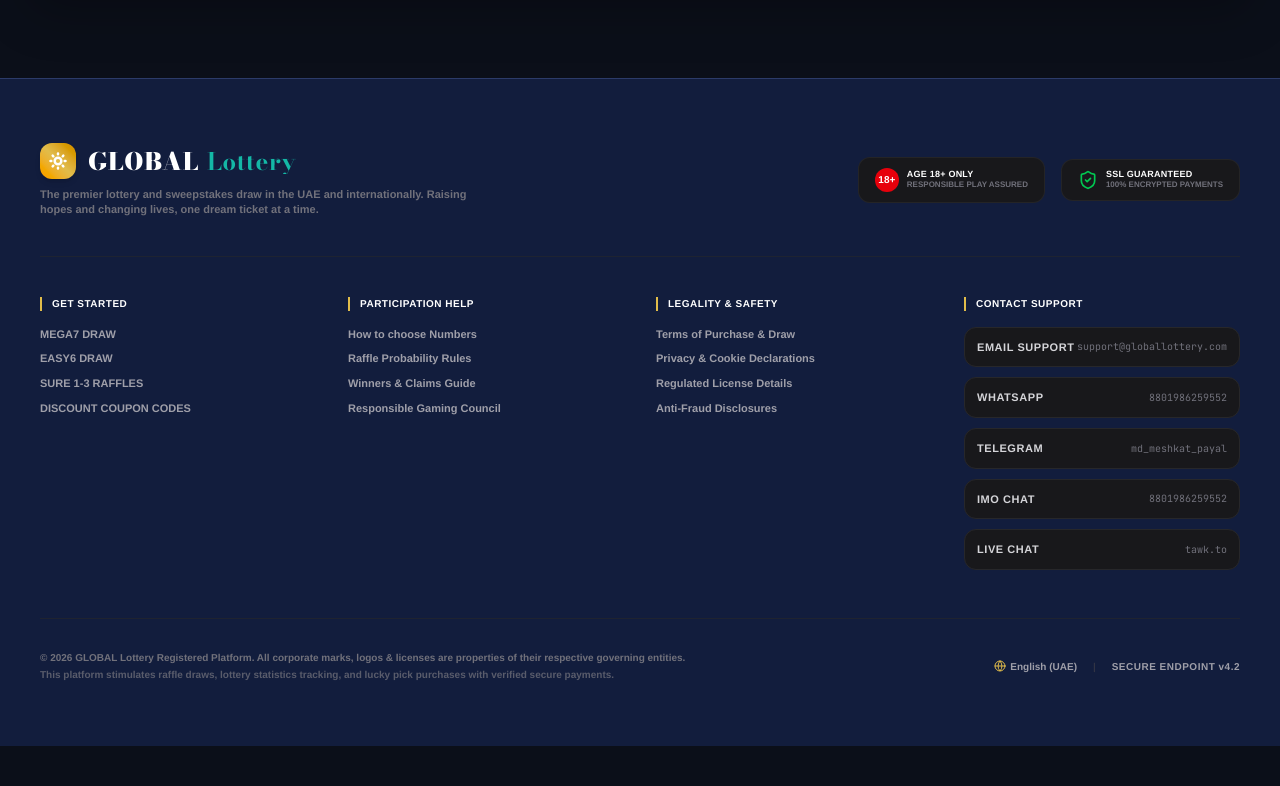
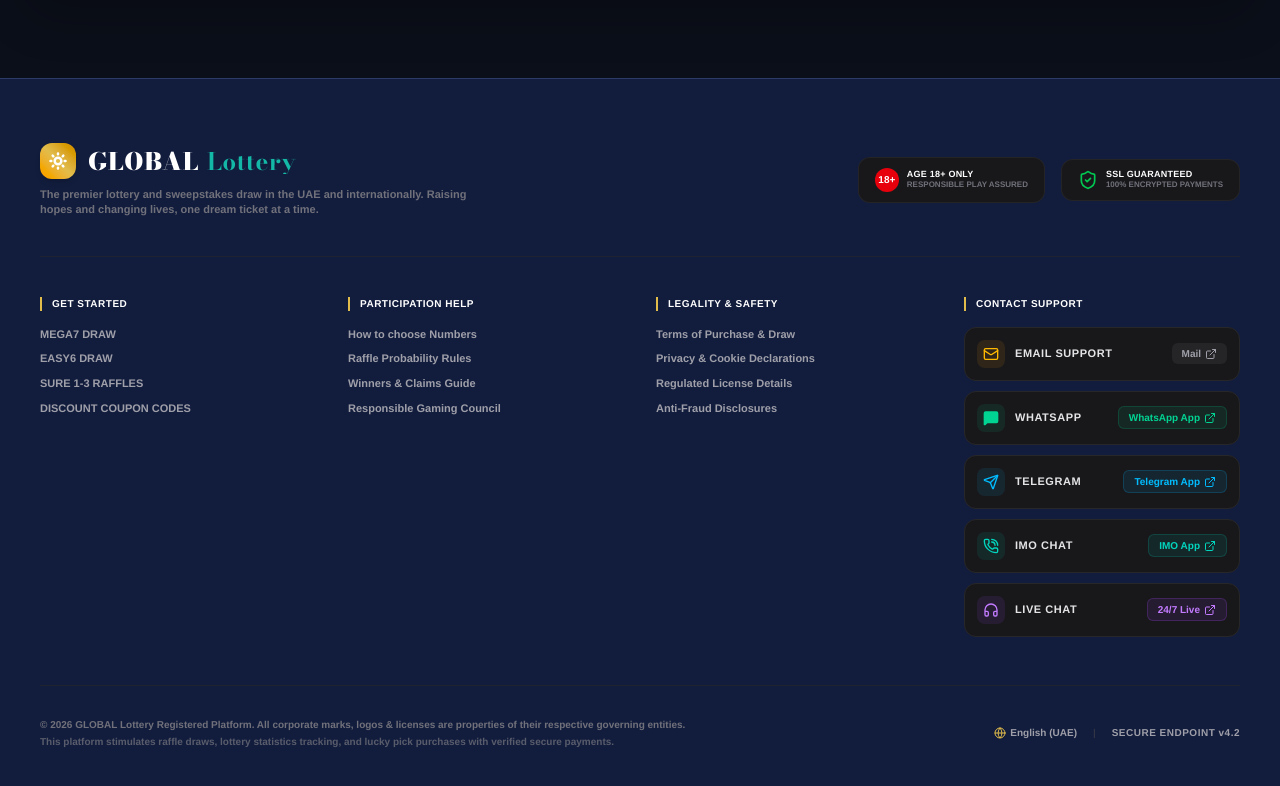
Before and after one commit to Payalyt/GOLOBAL-LOTTERY, a React (Vite) app: page / in a window 1280 px wide. Shown: the part 3627-4413 px from the top of the page. Before the commit the page ends 4373 px from the top, so only its background shows below. Built offline with nearby package versions, Linux system fonts and the light colour scheme; no server answers; the database is empty; a web font is replaced by a local one.

Commit message:
feat: update support contact UI and labels
Refactor support link components to feature modern icons and user-friendly labels, and update live chat and messaging links for better accessibility.

```diff
--- a/src/components/Footer.tsx
+++ b/src/components/Footer.tsx
@@ -1,9 +1,9 @@
 import React, { useState } from 'react';
-import { ShieldCheck, Globe, X, FileText, Landmark, Award, BookOpen, AlertCircle } from 'lucide-react';
+import { ShieldCheck, Globe, X, FileText, Landmark, Award, BookOpen, AlertCircle, Mail, MessageSquare, Send, PhoneCall, Headphones, ExternalLink } from 'lucide-react';
 import { Link } from 'react-router-dom';
 import { useAuth } from '../context/AuthContext';
 import { resolveBannerImage } from './Hero';
-import { formatSupportLink, getDisplaySupportLabel } from '../utils/support';
+import { formatSupportLink } from '../utils/support';
 
 interface DocumentModal {
   title: string;
@@ -409,35 +409,107 @@ export function Footer() {
               {language === 'en' ? 'CONTACT SUPPORT' : 'গ্রাহক সেবা'}
             </h4>
             <div className="flex flex-col gap-2.5">
-              <a href={formatSupportLink('email', siteConfig.footerEmail)} className="bg-zinc-900 border border-zinc-800 hover:border-[#E1BC4A] p-3 rounded-xl flex items-center justify-between text-zinc-300 transition-colors group">
-                <span className="text-[11px] font-black uppercase tracking-wider group-hover:text-white">
-                  {language === 'en' ? 'Email Support' : 'ইমেইল সাপোর্ট'}
+              {/* Email */}
+              <a
+                href={formatSupportLink('email', siteConfig.footerEmail)}
+                className="bg-zinc-900 border border-zinc-800 hover:border-[#E1BC4A] p-3 rounded-xl flex items-center justify-between text-zinc-300 transition-all hover:bg-zinc-800/80 group"
+              >
+                <div className="flex items-center gap-2.5">
+                  <div className="w-7 h-7 rounded-lg bg-amber-500/10 text-amber-400 flex items-center justify-center shrink-0">
+                    <Mail className="w-4 h-4" />
+                  </div>
+                  <span className="text-[11px] font-black uppercase tracking-wider text-zinc-200 group-hover:text-amber-400">
+                    {language === 'en' ? 'Email Support' : 'ইমেইল সাপোর্ট'}
+                  </span>
+                </div>
+                <span className="text-[10px] text-zinc-400 font-bold bg-zinc-800/90 px-2.5 py-1 rounded-md flex items-center gap-1 group-hover:text-amber-300 group-hover:bg-zinc-700 transition-colors">
+                  {language === 'en' ? 'Mail' : 'মেইল'}
+                  <ExternalLink className="w-3 h-3" />
                 </span>
-                <span className="text-[10px] text-zinc-500 font-mono">{getDisplaySupportLabel('email', siteConfig.footerEmail)}</span>
               </a>
-              <a href={formatSupportLink('whatsapp', siteConfig.footerWhatsapp || siteConfig.agentWhatsappLink)} target="_blank" rel="noreferrer" className="bg-zinc-900 border border-zinc-800 hover:border-green-500 p-3 rounded-xl flex items-center justify-between text-zinc-300 transition-colors group">
-                <span className="text-[11px] font-black uppercase tracking-wider group-hover:text-white">
-                  {language === 'en' ? 'WhatsApp' : 'হোয়াটসঅ্যাপ'}
+
+              {/* WhatsApp */}
+              <a
+                href={formatSupportLink('whatsapp', siteConfig.footerWhatsapp || siteConfig.agentWhatsappLink)}
+                target="_blank"
+                rel="noreferrer"
+                className="bg-zinc-900 border border-zinc-800 hover:border-emerald-500 p-3 rounded-xl flex items-center justify-between text-zinc-300 transition-all hover:bg-zinc-800/80 group"
+              >
+                <div className="flex items-center gap-2.5">
+                  <div className="w-7 h-7 rounded-lg bg-emerald-500/10 text-emerald-400 flex items-center justify-center shrink-0">
+                    <MessageSquare className="w-4 h-4 fill-current" />
+                  </div>
+                  <span className="text-[11px] font-black uppercase tracking-wider text-zinc-200 group-hover:text-emerald-400">
+                    {language === 'en' ? 'WhatsApp' : 'হোয়াটসঅ্যাপ'}
+                  </span>
+                </div>
+                <span className="text-[10px] text-emerald-400 font-bold bg-emerald-500/10 border border-emerald-500/20 px-2.5 py-1 rounded-md flex items-center gap-1 group-hover:bg-emerald-500 group-hover:text-white transition-all">
+                  {language === 'en' ? 'WhatsApp App' : 'অ্যাপ খুলুন'}
+                  <ExternalLink className="w-3 h-3" />
                 </span>
-                <span className="text-[10px] text-zinc-500 font-mono">{getDisplaySupportLabel('whatsapp', siteConfig.footerWhatsapp || siteConfig.agentWhatsappLink)}</span>
               </a>
-              <a href={formatSupportLink('telegram', siteConfig.footerTelegram || siteConfig.agentTelegramLink)} target="_blank" rel="noreferrer" className="bg-zinc-900 border border-zinc-800 hover:border-blue-500 p-3 rounded-xl flex items-center justify-between text-zinc-300 transition-colors group">
-                <span className="text-[11px] font-black uppercase tracking-wider group-hover:text-white">
-                  {language === 'en' ? 'Telegram' : 'টেলিগ্রাম'}
+
+              {/* Telegram */}
+              <a
+                href={formatSupportLink('telegram', siteConfig.footerTelegram || siteConfig.agentTelegramLink)}
+                target="_blank"
+                rel="noreferrer"
+                className="bg-zinc-900 border border-zinc-800 hover:border-sky-500 p-3 rounded-xl flex items-center justify-between text-zinc-300 transition-all hover:bg-zinc-800/80 group"
+              >
+                <div className="flex items-center gap-2.5">
+                  <div className="w-7 h-7 rounded-lg bg-sky-500/10 text-sky-400 flex items-center justify-center shrink-0">
+                    <Send className="w-4 h-4" />
+                  </div>
+                  <span className="text-[11px] font-black uppercase tracking-wider text-zinc-200 group-hover:text-sky-400">
+                    {language === 'en' ? 'Telegram' : 'টেলিগ্রাম'}
+                  </span>
+                </div>
+                <span className="text-[10px] text-sky-400 font-bold bg-sky-500/10 border border-sky-500/20 px-2.5 py-1 rounded-md flex items-center gap-1 group-hover:bg-sky-500 group-hover:text-white transition-all">
+                  {language === 'en' ? 'Telegram App' : 'অ্যাপ খুলুন'}
+                  <ExternalLink className="w-3 h-3" />
                 </span>
-                <span className="text-[10px] text-zinc-500 font-mono">{getDisplaySupportLabel('telegram', siteConfig.footerTelegram || siteConfig.agentTelegramLink)}</span>
               </a>
-              <a href={formatSupportLink('imo', siteConfig.footerImo || siteConfig.agentImoLink)} target="_blank" rel="noreferrer" className="bg-zinc-900 border border-zinc-800 hover:border-teal-500 p-3 rounded-xl flex items-center justify-between text-zinc-300 transition-colors group">
-                <span className="text-[11px] font-black uppercase tracking-wider group-hover:text-white">
-                  {language === 'en' ? 'IMO Chat' : 'ইমো চ্যাট'}
+
+              {/* IMO */}
+              <a
+                href={formatSupportLink('imo', siteConfig.footerImo || siteConfig.agentImoLink)}
+                target="_blank"
+                rel="noreferrer"
+                className="bg-zinc-900 border border-zinc-800 hover:border-teal-500 p-3 rounded-xl flex items-center justify-between text-zinc-300 transition-all hover:bg-zinc-800/80 group"
+              >
+                <div className="flex items-center gap-2.5">
+                  <div className="w-7 h-7 rounded-lg bg-teal-500/10 text-teal-400 flex items-center justify-center shrink-0">
+                    <PhoneCall className="w-4 h-4" />
+                  </div>
+                  <span className="text-[11px] font-black uppercase tracking-wider text-zinc-200 group-hover:text-teal-400">
+                    {language === 'en' ? 'IMO Chat' : 'ইমো চ্যাট'}
+                  </span>
+                </div>
+                <span className="text-[10px] text-teal-400 font-bold bg-teal-500/10 border border-teal-500/20 px-2.5 py-1 rounded-md flex items-center gap-1 group-hover:bg-teal-500 group-hover:text-white transition-all">
+                  {language === 'en' ? 'IMO App' : 'ইমো খুলুন'}
+                  <ExternalLink className="w-3 h-3" />
                 </span>
-                <span className="text-[10px] text-zinc-500 font-mono">{getDisplaySupportLabel('imo', siteConfig.footerImo || siteConfig.agentImoLink)}</span>
               </a>
-              <a href={formatSupportLink('livechat', siteConfig.liveChatUrl || siteConfig.footerLiveChat)} target="_blank" rel="noreferrer" className="bg-zinc-900 border border-zinc-800 hover:border-purple-500 p-3 rounded-xl flex items-center justify-between text-zinc-300 transition-colors group">
-                <span className="text-[11px] font-black uppercase tracking-wider group-hover:text-white">
-                  {language === 'en' ? 'Live Chat' : 'লাইভ চ্যাট'}
+
+              {/* Live Chat */}
+              <a
+                href={formatSupportLink('livechat', siteConfig.liveChatUrl || siteConfig.footerLiveChat)}
+                target="_blank"
+                rel="noreferrer"
+                className="bg-zinc-900 border border-zinc-800 hover:border-purple-500 p-3 rounded-xl flex items-center justify-between text-zinc-300 transition-all hover:bg-zinc-800/80 group"
+              >
+                <div className="flex items-center gap-2.5">
+                  <div className="w-7 h-7 rounded-lg bg-purple-500/10 text-purple-400 flex items-center justify-center shrink-0">
+                    <Headphones className="w-4 h-4" />
+                  </div>
+                  <span className="text-[11px] font-black uppercase tracking-wider text-zinc-200 group-hover:text-purple-400">
+                    {language === 'en' ? 'Live Chat' : 'লাইভ চ্যাট'}
+                  </span>
+                </div>
+                <span className="text-[10px] text-purple-400 font-bold bg-purple-500/10 border border-purple-500/20 px-2.5 py-1 rounded-md flex items-center gap-1 group-hover:bg-purple-500 group-hover:text-white transition-all">
+                  {language === 'en' ? '24/7 Live' : '২৪/৭ লাইভ'}
+                  <ExternalLink className="w-3 h-3" />
                 </span>
-                <span className="text-[10px] text-zinc-500 font-mono">{getDisplaySupportLabel('livechat', siteConfig.liveChatUrl || siteConfig.footerLiveChat)}</span>
               </a>
             </div>
           </div>
--- a/src/utils/support.ts
+++ b/src/utils/support.ts
@@ -13,13 +13,13 @@ export function formatSupportLink(
       case 'imo':
         return 'https://imo.im/8801986259552';
       case 'livechat':
-        return '#livechat';
+        return 'https://tawk.to';
     }
   }
 
   const trimmed = val.trim();
 
-  // If already a full http/https URL, use directly!
+  // If already a full http/https URL, return directly
   if (trimmed.startsWith('http://') || trimmed.startsWith('https://')) {
     return trimmed;
   }
@@ -57,32 +57,43 @@ export function getDisplaySupportLabel(
 ): string {
   if (!val || val.trim() === '') {
     switch (type) {
-      case 'email': return 'support@globallottery.com';
-      case 'whatsapp': return '+8801986259552';
-      case 'telegram': return '@md_meshkat_payal';
-      case 'imo': return 'IMO Support';
+      case 'email': return 'Email Support';
+      case 'whatsapp': return 'Open WhatsApp';
+      case 'telegram': return 'Open Telegram';
+      case 'imo': return 'Open IMO App';
       case 'livechat': return '24/7 Agent';
     }
   }
 
   const trimmed = val.trim();
-  if (type === 'email') {
-    return trimmed.replace('mailto:', '');
-  }
-  if (type === 'telegram' && !trimmed.startsWith('http')) {
-    return trimmed.startsWith('@') ? trimmed : `@${trimmed}`;
-  }
+
+  // If it's a raw URL like https://t.me/... or https://wa.me/... NEVER show the raw URL!
   if (trimmed.startsWith('http://') || trimmed.startsWith('https://')) {
-    // If it's a URL like https://wa.me/8801986259552 or https://t.me/handle, extract readable handle
-    try {
-      const url = new URL(trimmed);
-      if (url.pathname.length > 1) {
-        return url.pathname.replace(/^\//, '');
-      }
-      return url.hostname;
-    } catch (e) {
-      return trimmed;
+    switch (type) {
+      case 'email': return 'Email Support';
+      case 'whatsapp': return 'Open WhatsApp';
+      case 'telegram': return 'Open Telegram';
+      case 'imo': return 'Open IMO App';
+      case 'livechat': return '24/7 Agent';
     }
   }
-  return trimmed;
+
+  if (type === 'email') {
+    const emailClean = trimmed.replace('mailto:', '');
+    return emailClean.length > 25 ? `${emailClean.substring(0, 22)}...` : emailClean;
+  }
+
+  if (type === 'telegram') {
+    return trimmed.startsWith('@') ? trimmed : `@${trimmed.replace(/[^a-zA-Z0-9_]/g, '')}`;
+  }
+
+  if (type === 'whatsapp') {
+    return 'Open WhatsApp';
+  }
+
+  if (type === 'imo') {
+    return 'Open IMO App';
+  }
+
+  return '24/7 Agent';
 }
```
Also changed, not shown: src/components/LiveSupportWidget.tsx (+17 -7 lines).
